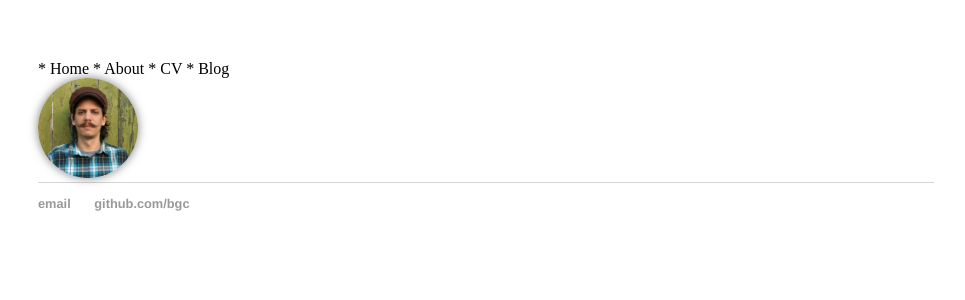
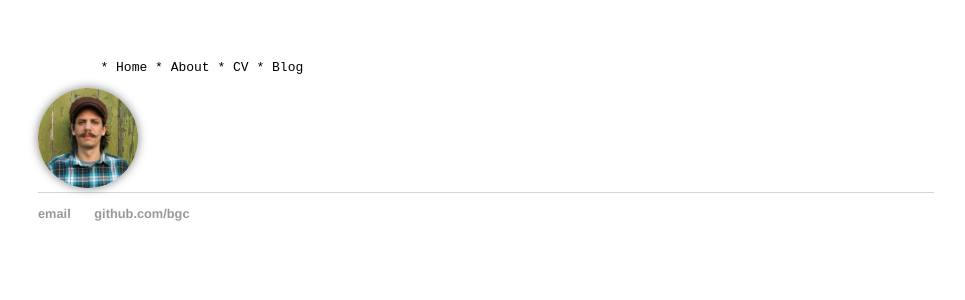
Before and after one commit to bgc/bgc..github.io, a Jekyll site: the page built from index.html, in a window 1280 px wide. Shown: the top 300 px of the page, without its empty margins (154-1119 px from the left). Built offline with Jekyll 4.4.1, drawn with Linux system fonts in a browser that asks for light colours.

Commit message:
jekyll tests

```diff
--- a/_layouts/default.html
+++ b/_layouts/default.html
@@ -13,7 +13,10 @@
 				<li><a href="/blog">Blog</a></li> -->
 		<!-- </ul> -->
 		<nav>
+			{% capture my_include %}
 		{% include nav.md %}
+		{% endcapture %}
+		{{ my_include | markdownify }}
 		</nav>
 		<div class="container">
 		{{ content }}
```
Also changed, not shown: _includes/nav.md (+4 -4 lines).
